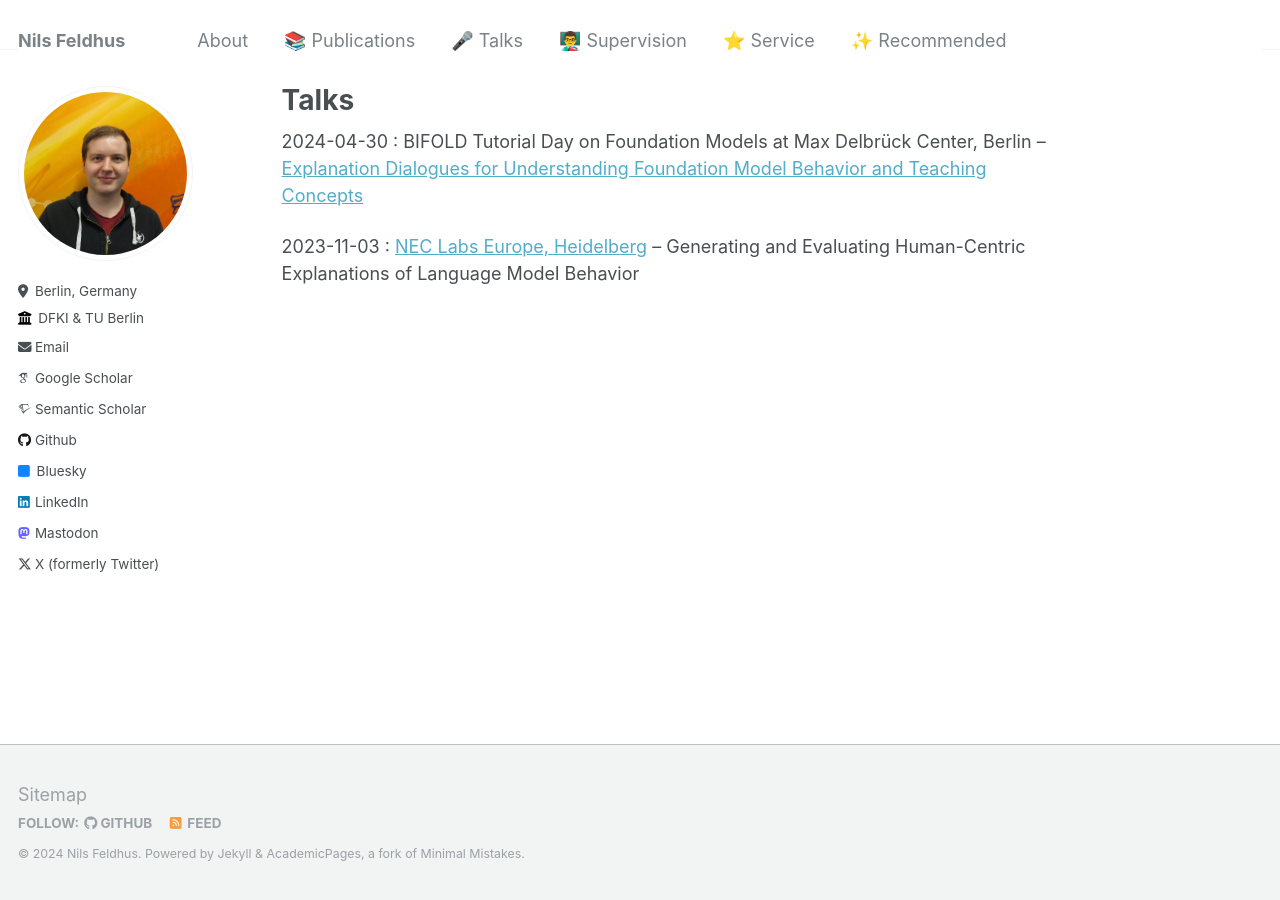
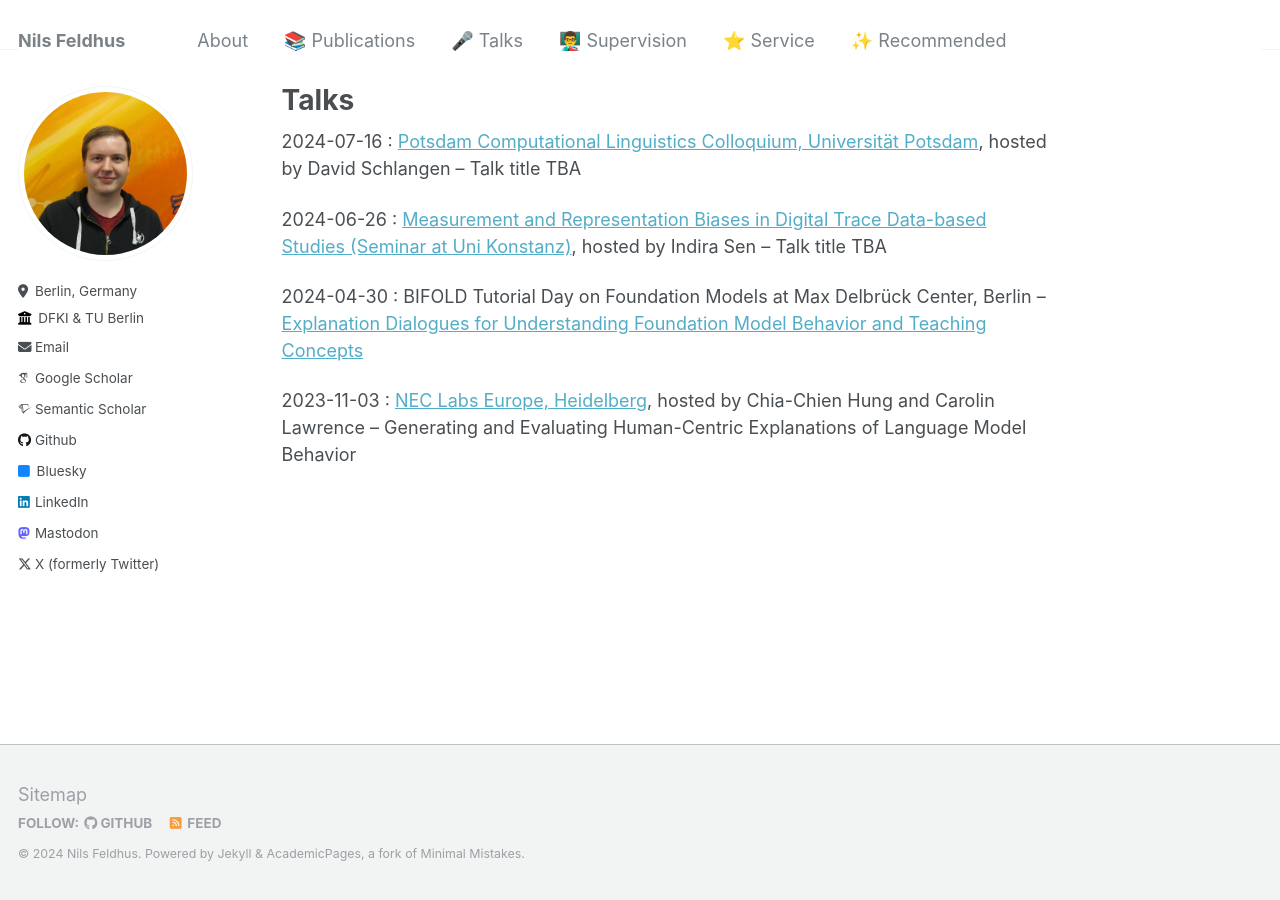
Before and after one commit to nfelnlp/nfelnlp.github.io, a Jekyll site: the page built from talks/index.md, in a window 1280 px wide. Built offline with Jekyll 4.4.1, drawn with Linux system fonts in a browser that asks for light colours; some web fonts are replaced.

```diff
--- a/talks/index.md
+++ b/talks/index.md
@@ -5,6 +5,10 @@ author_profile: true
 title: "Talks"
 ---
 
+2024-07-16 : [Potsdam Computational Linguistics Colloquium, Universität Potsdam](https://github.com/compling-potsdam/ptsdm-clclq), hosted by David Schlangen – Talk title TBA
+
+2024-06-26 : [Measurement and Representation Biases in Digital Trace Data-based Studies (Seminar at Uni Konstanz)](https://indiiigo.github.io/mrb/), hosted by Indira Sen – Talk title TBA
+
 2024-04-30 : BIFOLD Tutorial Day on Foundation Models at Max Delbrück Center, Berlin – [Explanation Dialogues for Understanding Foundation Model Behavior and Teaching Concepts](https://www.bifold.berlin/news-events/events/tutorial-day-foundation-models)
 
-2023-11-03 : [NEC Labs Europe, Heidelberg](https://www.neclab.eu/research-areas/data-science/human-centric-ai) – Generating and Evaluating Human-Centric Explanations of Language Model Behavior
+2023-11-03 : [NEC Labs Europe, Heidelberg](https://www.neclab.eu/research-areas/data-science/human-centric-ai), hosted by Chia-Chien Hung and Carolin Lawrence – Generating and Evaluating Human-Centric Explanations of Language Model Behavior
```
Also changed, not shown: index.md (+1 -2 lines), old_news.md (+2 -1 lines), publications/index.md (+3 -2 lines), service/index.md (+1 -1 lines), supervision/index.md (+3 -3 lines).
